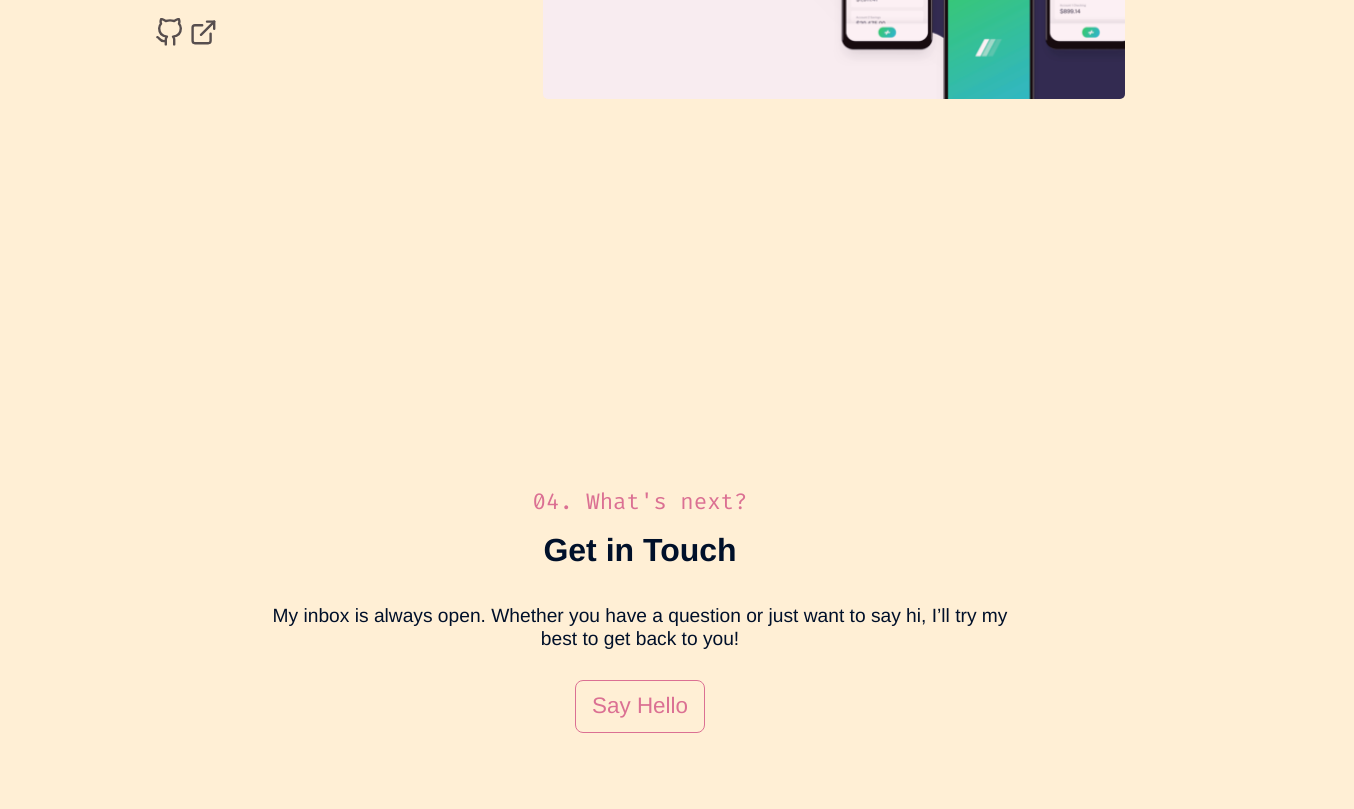
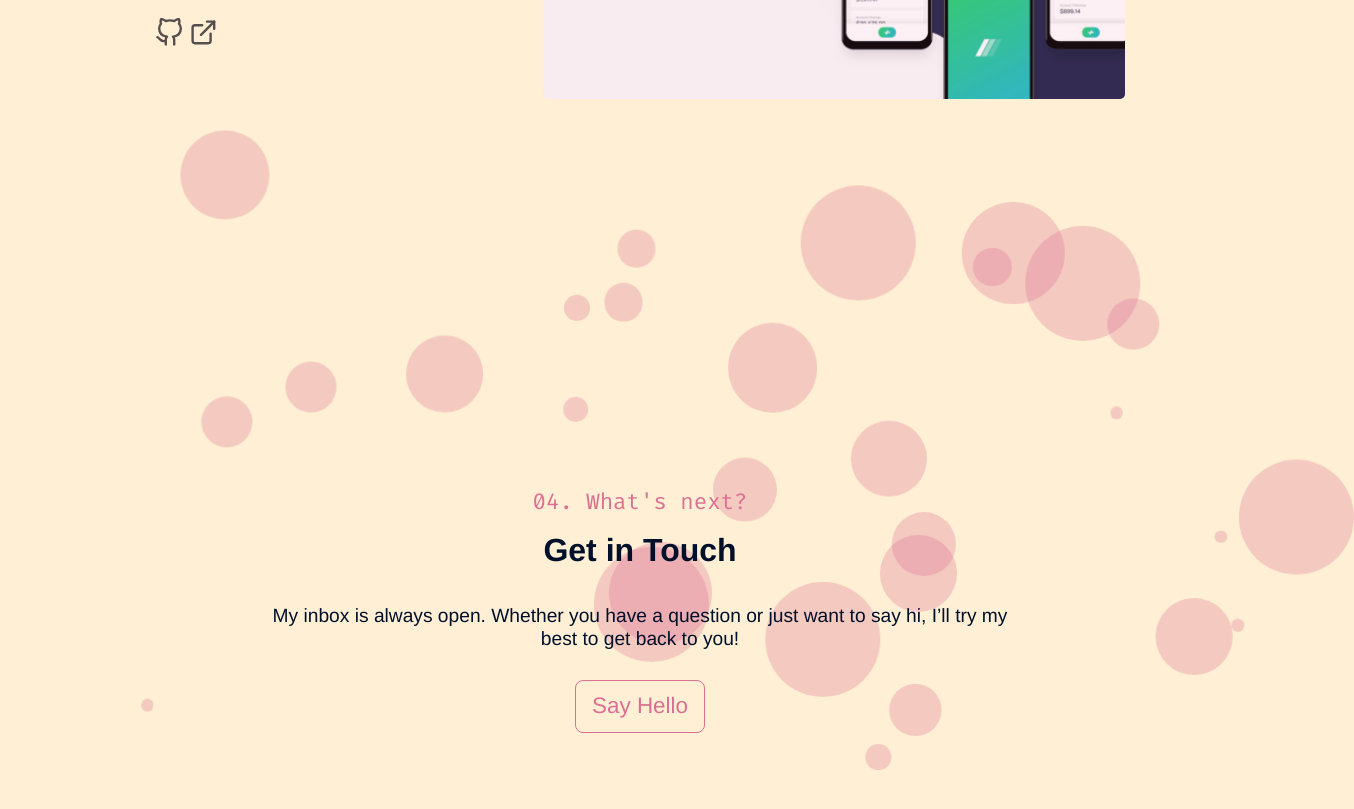
Before and after one commit to Kappaed/portfolio-website, a React (Create React App) app: page / in a window 1280 px wide. Shown: the part 3180-3989 px from the top of the page, 1354 px wide, since content can reach past the window. Built offline with nearby package versions, Linux system fonts and the light colour scheme.

Commit message:
added bg bubble animation in action

```diff
--- a/src/components/action/Action.js
+++ b/src/components/action/Action.js
@@ -3,6 +3,7 @@ import SecondaryText from "../shared/SecondaryText";
 import StyledHeading from "../shared/StyledHeading";
 import StyledButton from "../shared/StyledButton";
 import Container from "../shared/Container";
+import Bubbles from "./Bubbles";
 const Wrapper = styled(Container)`
   width: 100%;
   display: flex;
@@ -12,6 +13,7 @@ const Wrapper = styled(Container)`
   padding: 0 130px;
   text-align: center;
   margin: 300px auto;
+  position: relative;
   @media (max-width: 500px) {
     padding: 0 50px;
   }
@@ -22,17 +24,20 @@ const StyledText = styled.p`
 `;
 const Action = () => {
   return (
-    <Wrapper id="contact" data-aos="fade-up">
+    <div style={{ position: "relative" }} id="contact" data-aos="fade-up">
+      <Wrapper>
         <SecondaryText>04. What's next?</SecondaryText>
         <StyledHeading>Get in Touch</StyledHeading>
         <StyledText>
-        My inbox is always open. Whether you have a question or just want to say
-        hi, I’ll try my best to get back to you!
+          My inbox is always open. Whether you have a question or just want to
+          say hi, I’ll try my best to get back to you!
         </StyledText>
         <StyledButton as="a" href="mailto:nathansing.ns@gmail.com">
           Say Hello
         </StyledButton>
       </Wrapper>
+      <Bubbles />
+    </div>
   );
 };
 
--- /dev/null
+++ b/src/components/action/Bubbles.js
@@ -0,0 +1,100 @@
+import styled, { css, keyframes } from "styled-components";
+
+const Wrapper = styled.div`
+  top: 0;
+  left: 0;
+  position: absolute;
+  width: 100%;
+  height: 100%;
+  z-index: -1;
+  /* overflow: hidden; */
+`;
+
+const Bubble = styled.div`
+  position: absolute;
+  left: ${(props) => props.bubbleProps.bubbleLeftOffset};
+  bottom: ${(props) => props.bubbleProps.bubbleStart};
+  display: block;
+  width: ${(props) => props.bubbleProps.bubbleRadius};
+  height: ${(props) => props.bubbleProps.bubbleRadius};
+  border-radius: 50%;
+  animation: ${(props) =>
+    css`
+      ${floatUp} ${props.bubbleProps.bubbleFloatDuration} ${props.bubbleProps
+        .bubbleFloatDelay} ease-in infinite
+    `};
+
+  &:before {
+    position: absolute;
+    content: "";
+    top: 0;
+    left: 0;
+    width: 100%;
+    height: 100%;
+    background: rgba(219, 112, 147, 0.3);
+    border-radius: inherit;
+    animation: ${(props) =>
+      css`
+        ${props.bubbleProps.bubbleSwayType} ${props.bubbleProps
+          .bubbleSwayDuration} ${props.bubbleProps
+          .bubbleSwayDelay} ease-in-out alternate infinite
+      `};
+  }
+`;
+
+const floatUp = keyframes`
+  to {
+    transform: translateY(-175vh);
+  }
+`;
+
+const swayLeftToRight = keyframes`
+    0% {
+      transform: translateX(-100%);
+    }
+
+    100% {
+      transform: translateX(100%);
+    }
+  `;
+
+const swayRightToLeft = keyframes`
+    0% {
+      transform: translateX(100%);
+    }
+
+    100% {
+      transform: translateX(-100%);
+    }
+  `;
+
+const randRange = (min, max) =>
+  Math.floor(Math.random() * (max - min + 1) + min);
+const randSample = (arr) => arr[randRange(0, arr.length - 1)];
+const generateBubbles = () => {
+  const bubbles = [];
+  for (let i = 0; i < 35; i++) {
+    bubbles.push(
+      <Bubble
+        key={i}
+        bubbleProps={{
+          bubbleLeftOffset: `${randRange(0, 100)}vw`,
+          bubbleRadius: `${randRange(1, 10)}vw`,
+          bubbleFloatDuration: `${randRange(6, 12)}s`,
+          bubbleSwayDuration: `${randRange(4, 6)}s`,
+          bubbleFloatDelay: `${randRange(0, 4)}s`,
+          bubbleSwayDelay: `${randRange(0, 4)}s`,
+          bubbleStart: `${randRange(-75, 0)}%`,
+          bubbleSwayType: randSample([swayLeftToRight, swayRightToLeft]),
+        }}
+      />
+    );
+  }
+  return bubbles;
+};
+
+const Bubbles = () => {
+  return <Wrapper>{generateBubbles()}</Wrapper>;
+};
+
+export default Bubbles;
--- a/src/components/header/Nav.js
+++ b/src/components/header/Nav.js
@@ -31,7 +31,7 @@ const Nav = (props) => {
         href="#about"
         index="1"
         mobile={props.mobile}
-        onItemClick={props.onMenuItemClick}
+        NavItemClick={props.onMenuItemClick}
       >
         About
       </NavItem>
@@ -39,7 +39,7 @@ const Nav = (props) => {
         href="#projects"
         index="2"
         mobile={props.mobile}
-        onItemClick={props.onMenuItemClick}
+        NavItemClick={props.onMenuItemClick}
       >
         Projects
       </NavItem>
@@ -47,7 +47,7 @@ const Nav = (props) => {
         href="#contact"
         index="3"
         mobile={props.mobile}
-        onItemClick={props.onMenuItemClick}
+        NavItemClick={props.onMenuItemClick}
       >
         Contact
       </NavItem>
@@ -55,7 +55,7 @@ const Nav = (props) => {
         as="a"
         href="#"
         hamburger={props.mobile}
-        onItemClick={props.onMenuItemClick}
+        NavItemClick={props.onMenuItemClick}
       >
         Resume
       </StyledButton>
--- a/src/components/header/NavItem.js
+++ b/src/components/header/NavItem.js
@@ -25,7 +25,7 @@ const ChildWrapper = styled.span`
 
 const NavItem = (props) => {
   return (
-    <Wrapper mobile={props.mobile} onClick={props.onItemClick}>
+    <Wrapper mobile={props.mobile} onClick={props.NavItemClick}>
       <NavText as="a" href={props.href}>
         {`0${props.index}.`}
         <ChildWrapper>{props.children}</ChildWrapper>
```
Lines whose indentation alone changed are shown as unchanged.
